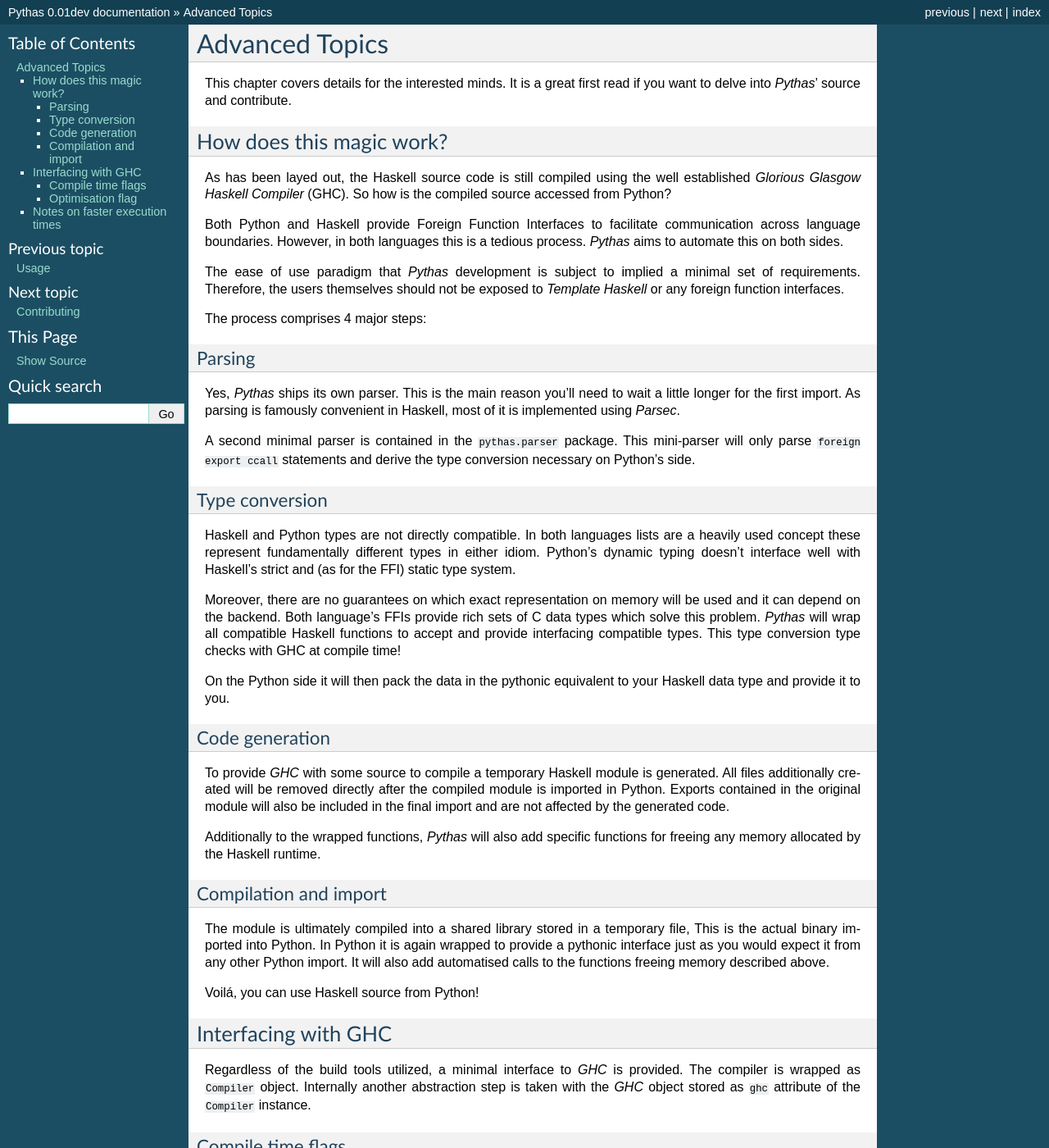
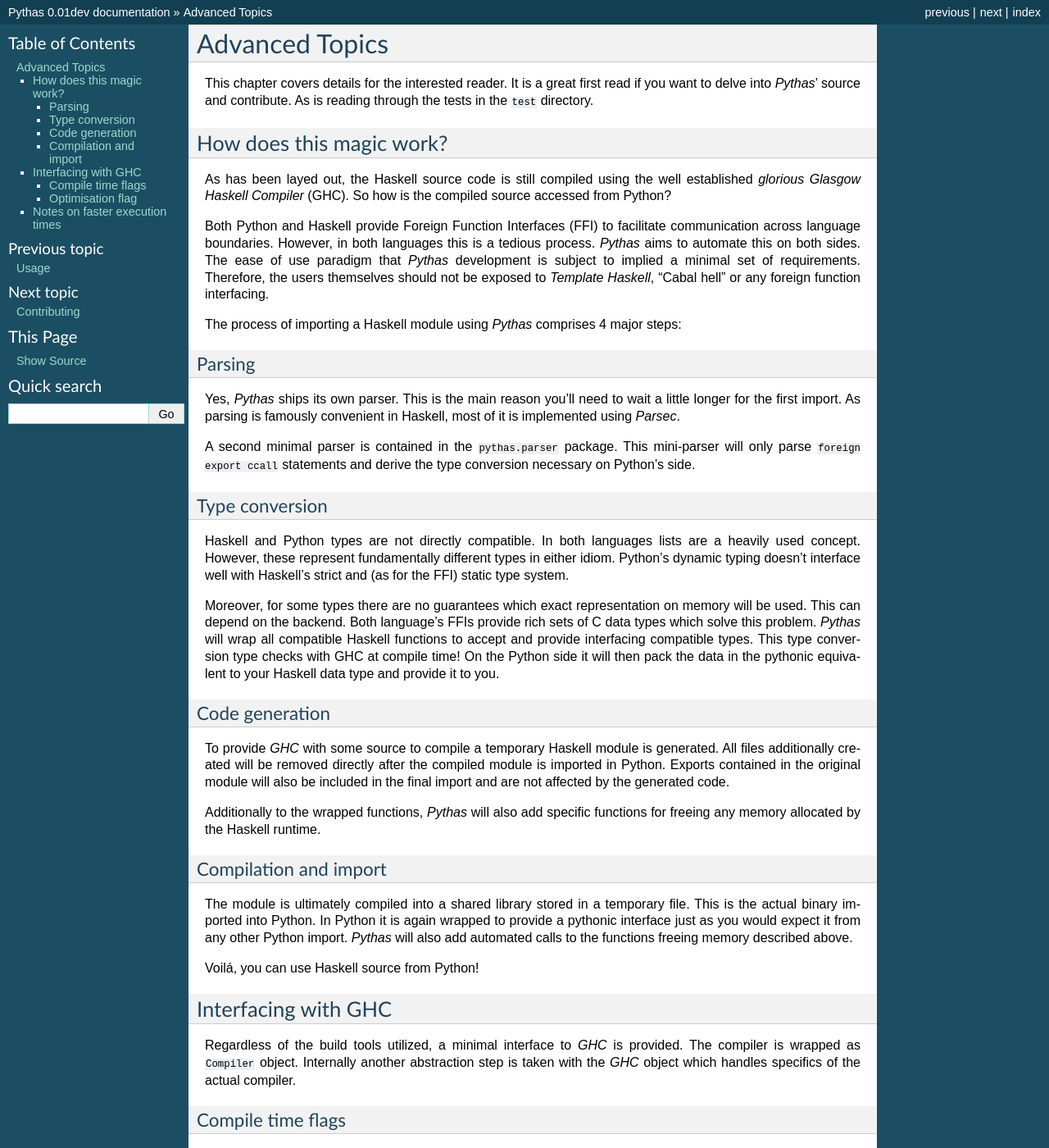
Before and after one commit to pinselimo/Pythas, a Sphinx documentation site: the page built from docs/source/details.rst, in a window 1280 px wide and 1400 px high. Shown: the whole window at 82% size. Built offline with Sphinx 7.4.7, drawn with Linux system fonts in a browser that asks for light colours; some of the changed text lies outside the part shown.

Commit message:
Revise details section

```diff
--- a/docs/source/details.rst
+++ b/docs/source/details.rst
@@ -3,18 +3,17 @@
 Advanced Topics
 ===============
 
-This chapter covers details for the interested minds. It is a great first read if you want to delve into *Pythas*' source and contribute.
+This chapter covers details for the interested reader. It is a great first read if you want to delve into *Pythas*' source and contribute. As is reading through the tests in the ``test`` directory.
 
 How does this magic work?
 -------------------------
 
-As has been layed out, the Haskell source code is still compiled using the well established *Glorious Glasgow Haskell Compiler* (GHC). So how is the compiled source accessed from Python?
+As has been layed out, the Haskell source code is still compiled using the well established *glorious Glasgow Haskell Compiler* (GHC). So how is the compiled source accessed from Python?
 
-Both Python and Haskell provide Foreign Function Interfaces to facilitate communication across language boundaries. However, in both languages this is a tedious process. *Pythas* aims to automate this on both sides.
+Both Python and Haskell provide Foreign Function Interfaces (FFI) to facilitate communication across language boundaries. However, in both languages this is a tedious process. *Pythas* aims to automate this on both sides.
+The ease of use paradigm that *Pythas* development is subject to implied a minimal set of requirements. Therefore, the users themselves should not be exposed to *Template Haskell*, "Cabal hell" or any foreign function interfacing.
 
-The ease of use paradigm that *Pythas* development is subject to implied a minimal set of requirements. Therefore, the users themselves should not be exposed to *Template Haskell* or any foreign function interfaces.
-
-The process comprises 4 major steps:
+The process of importing a Haskell module using *Pythas* comprises 4 major steps:
 
 Parsing
 ^^^^^^^
@@ -26,11 +25,10 @@
 Type conversion
 ^^^^^^^^^^^^^^^
 
-Haskell and Python types are not directly compatible. In both languages lists are a heavily used concept these represent fundamentally different types in either idiom. Python's dynamic typing doesn't interface well with Haskell's strict and (as for the FFI) static type system.
+Haskell and Python types are not directly compatible. In both languages lists are a heavily used concept. However, these represent fundamentally different types in either idiom. Python's dynamic typing doesn't interface well with Haskell's strict and (as for the FFI) static type system.
 
-Moreover, there are no guarantees on which exact representation on memory will be used and it can depend on the backend. Both language's FFIs provide rich sets of C data types which solve this problem.
+Moreover, for some types there are no guarantees which exact representation on memory will be used. This can depend on the backend. Both language's FFIs provide rich sets of C data types which solve this problem.
 *Pythas* will wrap all compatible Haskell functions to accept and provide interfacing compatible types. This type conversion type checks with GHC at compile time!
-
 On the Python side it will then pack the data in the pythonic equivalent to your Haskell data type and provide it to you.
 
 Code generation
@@ -44,8 +42,8 @@
 Compilation and import
 ^^^^^^^^^^^^^^^^^^^^^^
 
-The module is ultimately compiled into a shared library stored in a temporary file, This is the actual binary imported into Python. In Python it is again wrapped to provide a pythonic interface just as you would expect it from any other Python import.
-It will also add automatised calls to the functions freeing memory described above.
+The module is ultimately compiled into a shared library stored in a temporary file. This is the actual binary imported into Python. In Python it is again wrapped to provide a pythonic interface just as you would expect it from any other Python import.
+*Pythas* will also add automated calls to the functions freeing memory described above.
 
 Voilá, you can use Haskell source from Python!
 
@@ -54,24 +52,24 @@
 Interfacing with GHC
 --------------------
 
-Regardless of the build tools utilized, a minimal interface to *GHC* is provided. The compiler is wrapped as ``Compiler`` object. Internally another abstraction step is taken with the *GHC* object stored as ``ghc`` attribute of the ``Compiler`` instance.
+Regardless of the build tools utilized, a minimal interface to *GHC* is provided. The compiler is wrapped as ``Compiler`` object. Internally another abstraction step is taken with the *GHC* object which handles specifics of the actual compiler.
 
 Compile time flags
 ^^^^^^^^^^^^^^^^^^
 
-Flags for compilation can be set using the ``add_flag`` method. Consequently, the ``flags`` attribute of the ``Compiler`` instance contains a tuple with the set flags. Note that flags used for the general functionality of *Pythas* are not exposed here. Thus, any flag contained within the ``flags`` attribute can be removed using ``remove_flag`` method.
+Flags for compilation can be set using the ``add_flag`` method. Consequently, the ``flags`` attribute of the ``Compiler`` instance contains a tuple with the set flags. Note that flags used for the general functionality of *Pythas* are not exposed here. Thus, any flag contained within the ``flags`` attribute can be removed using ``remove_flag`` method without risk.
 
 Optimisation flag
 ^^^^^^^^^^^^^^^^^
 
-The default value for the Optimisation flag is already set to ``-O2``. However, if for some reason you want to change this value you can do using the *GHC* instance so e.g.: ``compiler.ghc.optimisation = 1`` will set ``-O1`` at compile time.
+The default value for the Optimisation flag is already set to ``-O2``. However, if for some reason you want to change this value or remove it, you can do so by using ``compiler.remove_flag('-O2')``.
 
 Notes on faster execution times
 -------------------------------
 
-Neither quick compilation nor execution are main objectives of *Pythas* development at this stage. In contrast, the aim is to emphasize Haskell's benefits and providing easier access to them for Python users. There are however, some tricks that can speed up your usage of Haskell code through *Pythas* significantly:
+Neither quick compilation nor execution are main objectives of *Pythas* development at this stage. In contrast, the aim is to emphasize Haskell's benefits and provide easier access to them for Python users. There are, however, some tricks that can speed up your usage of Haskell code through *Pythas* significantly:
 
-Whenever the interface has to hand over a list, a new ``struct`` containing a C array and an integer with its length is created. This goes both in Haskell - Python as well as in Python - Haskell direction. Even in cases where a list is handed in both directions, the pointer/array will not be re-used!
+Whenever the interface has to hand over a list, a new ``struct`` containing a C array and an integer with its length is created. This happens both in Haskell - Python as well as in Python - Haskell direction. Even in cases where a list is handed in both directions, the pointer/array will not be re-used!
 Thus, to save execution time, consider moving ``map``, ``foldr`` or similar calls into the Haskell source.
 
 Similarly, pointers to the structs created for the transfer of tuples are not reused.
```
